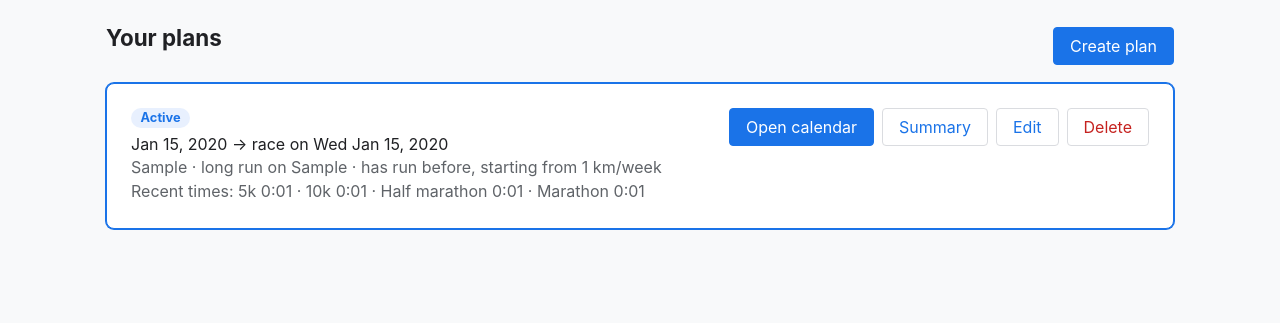
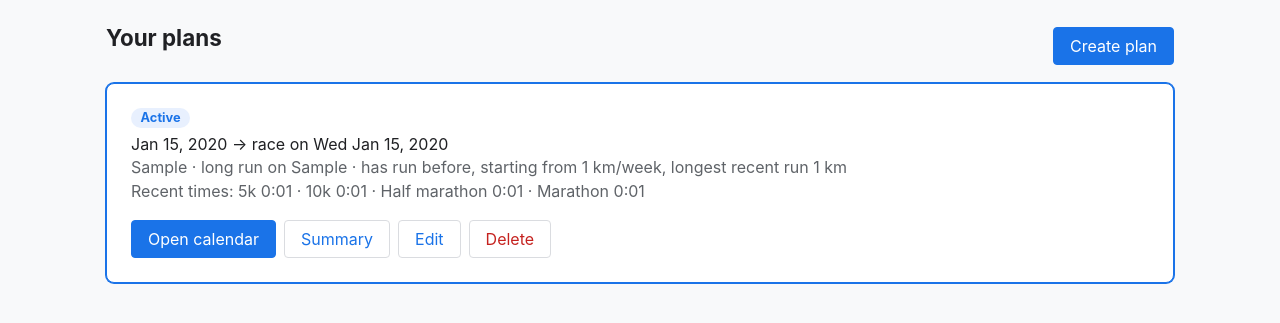
Before and after one commit to HaoSophareth/cs162-ai-app, a Flask app: page /plans in a window 1280 px wide. Shown: the part 46-369 px from the top of the page. Run offline with Flask 3, Linux system fonts and the light colour scheme; a user stored in the database is signed in; tables that the repository leaves empty hold one stand-in row (values such as "Sample post").

Commit message:
Build 2: longest recent run question, long run builds to race peak (re-prompt)

```diff
--- a/engineering_build/main.py
+++ b/engineering_build/main.py
@@ -20,7 +20,7 @@ BEST_TIME_DISTANCE = {"best_5k": "5k", "best_10k": "10k", "best_half": "half", "
 # fields it asks for; errors are grouped by "key", so reordering only happens here.
 PLAN_STEPS = {
     1: {"key": "goal", "title": "Goal", "fields": ["race_distance", "start_date", "race_date"]},
-    2: {"key": "experience", "title": "Experience", "fields": ["has_run_before", *BEST_TIME_FIELDS, "weekly_km"]},
+    2: {"key": "experience", "title": "Experience", "fields": ["has_run_before", *BEST_TIME_FIELDS, "weekly_km", "longest_run_km"]},
     3: {"key": "schedule", "title": "Schedule", "fields": ["run_days", "long_run_day"]},
 }
 LAST_STEP = len(PLAN_STEPS)
@@ -212,6 +212,9 @@ def parse_plan_form(form):
     # New runners aren't asked for a weekly distance: 0 makes the plan start at the
     # beginner floor in plan_generator. Anything typed before switching to "No" is ignored.
     weekly_km = parse_number(form["weekly_km"]) if has_run_before else 0
+    # Optional, and only asked of people who have run before.
+    longest_text = form["longest_run_km"] if has_run_before else ""
+    longest_run_km = parse_number(longest_text) if longest_text else None
     run_days = [d for d in DAYS if d in form["run_days"]]
     start_date = parse_date(form["start_date"])
     race_date = parse_date(form["race_date"])
@@ -220,6 +223,8 @@ def parse_plan_form(form):
         errors["experience"].append("Say whether you have run before.")
     if has_run_before and (weekly_km is None or not 0 <= weekly_km <= 300):
         errors["experience"].append("Current weekly distance must be a number of km between 0 and 300.")
+    if longest_text and (longest_run_km is None or not 0 < longest_run_km <= 100):
+        errors["experience"].append("Longest recent run must be a number of km above 0 and up to 100.")
     if len(run_days) < 3:
         errors["schedule"].append("Pick at least 3 days you can run.")
     if form["long_run_day"] not in run_days:
@@ -244,6 +249,7 @@ def parse_plan_form(form):
     values = {
         "has_run_before": has_run_before,
         "weekly_km": round(weekly_km, 1) if weekly_km is not None else None,
+        "longest_run_km": round(longest_run_km, 1) if longest_run_km is not None else None,
         "run_days": ",".join(run_days),
         "long_run_day": form["long_run_day"],
         "race_distance": form["race_distance"],
@@ -258,6 +264,7 @@ def form_from_plan(plan):
     form = {
         "has_run_before": "yes" if plan.has_run_before else "no",
         "weekly_km": f"{plan.weekly_km:g}" if plan.has_run_before else "",
+        "longest_run_km": "" if plan.longest_run_km is None else f"{plan.longest_run_km:g}",
         "run_days": plan.run_days.split(","),
         "long_run_day": plan.long_run_day,
         "race_distance": plan.race_distance,
@@ -272,7 +279,7 @@ def form_from_plan(plan):
 def save_plan(plan, values):
     for key, value in values.items():
         setattr(plan, key, value)
-    new_runs = generate_plan(plan.has_run_before, plan.weekly_km, plan.run_days.split(","),
+    new_runs = generate_plan(plan.has_run_before, plan.weekly_km, plan.longest_run_km, plan.run_days.split(","),
                              plan.long_run_day, plan.race_distance, plan.start_date, plan.race_date)
     # Replacing the list deletes the old runs (delete-orphan), and the single
     # commit means we never end up with a plan that has half its runs.
@@ -301,7 +308,7 @@ def plans():
 @main_bp.route("/plans/new")
 @login_required
 def new_plan():
-    answers = {"has_run_before": "", "weekly_km": "", "run_days": [], "long_run_day": "Sun",
+    answers = {"has_run_before": "", "weekly_km": "", "longest_run_km": "", "run_days": [], "long_run_day": "Sun",
                "race_distance": "5k", "start_date": date.today().isoformat(), "race_date": "",
                **{field: "" for field in BEST_TIME_FIELDS}}
     session["plan_form"] = {"plan_id": None, "answers": answers}
--- a/engineering_build/models.py
+++ b/engineering_build/models.py
@@ -26,6 +26,7 @@ class Plan(db.Model):
     is_active = db.Column(db.Boolean, nullable=False, default=False)
     has_run_before = db.Column(db.Boolean, nullable=False)
     weekly_km = db.Column(db.Float, nullable=False)
+    longest_run_km = db.Column(db.Float)  # optional; None for new runners
     run_days = db.Column(db.String(30), nullable=False)
     long_run_day = db.Column(db.String(3), nullable=False)
     race_distance = db.Column(db.String(20), nullable=False)
--- a/engineering_build/plan_generator.py
+++ b/engineering_build/plan_generator.py
@@ -9,6 +9,7 @@ RECOMMENDED_WEEKS = {"5k": 8, "10k": 10, "half": 12, "marathon": 18}
 # The plan starts from the runner's current weekly km, but never below this floor,
 # so someone starting from zero still gets real runs. The floor is lower for new runners.
 MIN_START_KM = {False: 8, True: 12}
+MAX_LONG_RUN_STEP_KM = 3
 
 DESCRIPTIONS = {
     "easy": "Easy run at a relaxed pace where you could hold a conversation.",
@@ -28,11 +29,15 @@ def monday_of(day):
     return day - timedelta(days=day.weekday())
 
 
+def taper_factors(num_weeks):
+    return [0.7, 0.4] if num_weeks >= 6 else [0.4]
+
+
 def weekly_volumes(has_run_before, weekly_km, race_distance, num_weeks):
     # Peak week is the one where the long run (30%) reaches its peak distance.
     peak = PEAK_LONG_RUN_KM[race_distance] / 0.3
     base = min(max(weekly_km, MIN_START_KM[has_run_before]), peak)
-    taper = [0.7, 0.4] if num_weeks >= 6 else [0.4]
+    taper = taper_factors(num_weeks)
     build_weeks = max(num_weeks - len(taper), 0)
 
     volumes = []
@@ -49,13 +54,39 @@ def weekly_volumes(has_run_before, weekly_km, race_distance, num_weeks):
     return volumes
 
 
-def generate_plan(has_run_before, weekly_km, run_days, long_run_day, race_distance, start_date, race_date):
+def long_run_distances(start_km, race_distance, num_weeks):
+    # The long run has its own progression: even steps from its start up to the peak,
+    # so it can pass 30% of the week. Each step is capped to keep the build safe, which
+    # is why a plan with too few weeks stops short of the peak.
+    peak = PEAK_LONG_RUN_KM[race_distance]
+    max_step = min(MAX_LONG_RUN_STEP_KM, peak / 5)
+    level = min(start_km, peak)
+    taper = taper_factors(num_weeks)
+    build_weeks = max(num_weeks - len(taper), 0)
+    steps_left = sum(1 for week in range(2, build_weeks + 1) if week % 4 != 0)
+
+    distances = []
+    for week in range(1, build_weeks + 1):
+        if week % 4 == 0:
+            distances.append(level * 0.75)
+        else:
+            if week > 1:
+                level += min((peak - level) / steps_left, max_step)
+                steps_left -= 1
+            distances.append(level)
+    for factor in taper:
+        distances.append(level * factor)
+    return distances
+
+
+def generate_plan(has_run_before, weekly_km, longest_run_km, run_days, long_run_day, race_distance, start_date, race_date):
     """Return a list of runs (dicts with date, run_type, distance_km, description)."""
     first_monday = monday_of(start_date)
     num_weeks = (monday_of(race_date) - first_monday).days // 7 + 1
     volumes = weekly_volumes(has_run_before, weekly_km, race_distance, num_weeks)
     # With only 3 days, 30% would make the long run shorter than the other runs.
     long_share = 0.4 if len(run_days) == 3 else 0.3
+    long_runs = long_run_distances(longest_run_km or volumes[0] * long_share, race_distance, num_weeks)
 
     runs = []
     for week_index, volume in enumerate(volumes):
@@ -72,10 +103,14 @@ def generate_plan(has_run_before, weekly_km, run_days, long_run_day, race_distan
         long_day = None
         if not is_race_week:
             long_day = next((d for d in days if DAYS[d.weekday()] == long_run_day), None)
-        long_km = min(volume * long_share, PEAK_LONG_RUN_KM[race_distance]) if long_day else 0
+        long_km = long_runs[week_index]
         other_days = [d for d in days if d != long_day]
         # Split by the full week's day count so a partial first week is just shorter.
-        other_km = (volume - long_km) / (len(run_days) - 1)
+        if is_race_week:
+            other_km = volume / (len(run_days) - 1)
+        else:
+            # The other runs share what the long run leaves, and never out-distance it.
+            other_km = min(max(volume - long_km, 0) / (len(run_days) - 1), long_km)
 
         for day in days:
             if day == long_day:
--- a/engineering_build/templates/plans.html
+++ b/engineering_build/templates/plans.html
@@ -26,7 +26,7 @@
       </p>
       <p class="muted">
         {{ plan.run_days.replace(',', ', ') }} · long run on {{ plan.long_run_day }}
-        · {% if plan.has_run_before %}has run before, starting from {{ '%g' % plan.weekly_km }} km/week{% else %}new runner, beginner start{% endif %}
+        · {% if plan.has_run_before %}has run before, starting from {{ '%g' % plan.weekly_km }} km/week{% if plan.longest_run_km %}, longest recent run {{ '%g' % plan.longest_run_km }} km{% endif %}{% else %}new runner, beginner start{% endif %}
       </p>
       {% if plan.best_5k or plan.best_10k or plan.best_half or plan.best_full %}
         <p class="muted">Recent times:
--- a/engineering_build/templates/setup.html
+++ b/engineering_build/templates/setup.html
@@ -38,6 +38,11 @@
         <label class="field">
           <span class="field-label">Current weekly distance (km)</span>
           <input type="number" name="weekly_km" value="{{ form.weekly_km }}" min="0" max="300" step="0.5">
+        </label>
+
+        <label class="field">
+          <span class="field-label">Longest recent run (km) <span class="optional">optional</span></span>
+          <input type="number" name="longest_run_km" value="{{ form.longest_run_km }}" min="0.5" max="100" step="0.5">
         </label>
 
         <fieldset class="field">
```
Also changed, not shown: engineering_build/templates/summary.html (+7 -0 lines).
